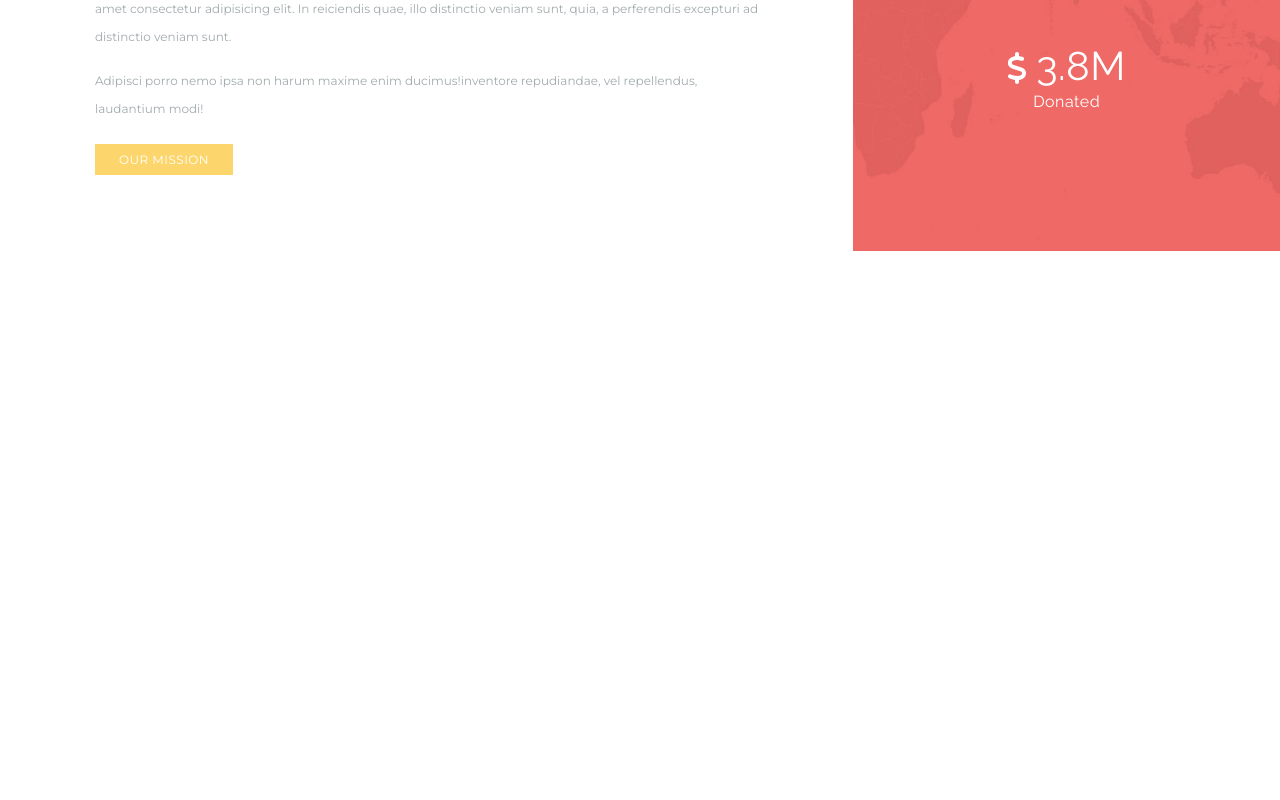
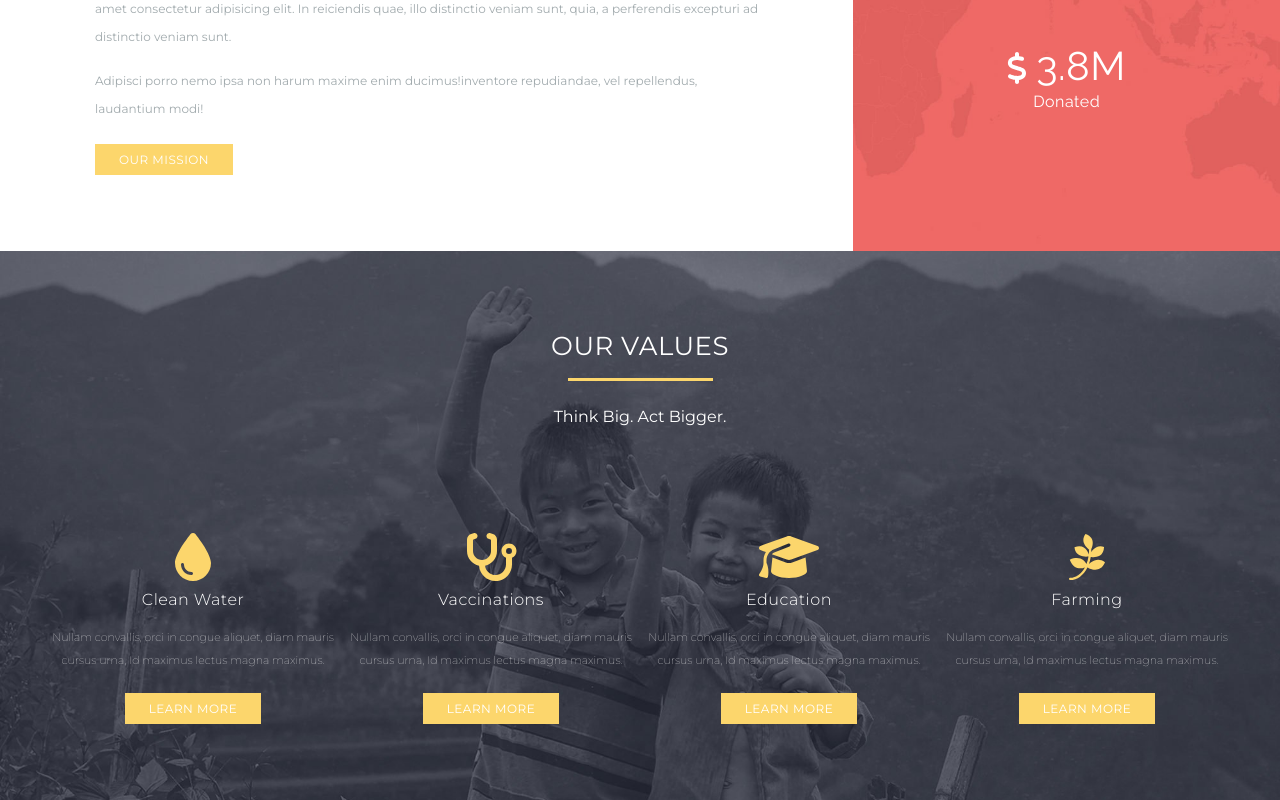
Before and after one commit to AlessandroSaba1991/proj-html-vuejs, a Vue app: page / in a window 1280 px wide. Shown: the part 1009-1809 px from the top of the page. Before the commit the page ends 1260 px from the top, so only its background shows below. Built offline with nearby package versions, Linux system fonts and the light colour scheme.

Commit message:
add valuesSection + components

```diff
--- a/package.json
+++ b/package.json
@@ -12,6 +12,7 @@
     "@fontsource/raleway": "^4.5.8",
     "@fontsource/roboto": "^4.5.5",
     "@fortawesome/fontawesome-svg-core": "^6.1.1",
+    "@fortawesome/free-brands-svg-icons": "^6.1.1",
     "@fortawesome/free-regular-svg-icons": "^6.1.1",
     "@fortawesome/free-solid-svg-icons": "^6.1.1",
     "@fortawesome/vue-fontawesome": "^2.0.6",
--- /dev/null
+++ b/src/components/CardValuesComponent.vue
@@ -0,0 +1,40 @@
+<template>
+   <div class="col">
+            <div class="card_values">
+              <div class="icon mb-2">
+                  <font-awesome-icon :icon="value.icon" size="3x" />
+              </div>
+              <h6 class="mb-3">{{value.title}}</h6>
+              <p>{{value.text}}</p>
+              <div class="button text-uppercase mt-4 ">
+                <a href="#" class="btn_me btn_full_primary">Learn More</a>
+              </div>
+            </div>
+          </div>
+</template>
+
+<script>
+export default {
+    name:'CardValuesComponent',
+    props:{
+        value:Object
+    }
+}
+</script>
+
+<style lang="scss" scoped>
+.card_values{
+      .icon{
+          color: $primary-color;
+      }
+      h6{
+          font-weight: 300;
+      }
+      p{
+          font-size: 11px;
+          line-height: 23px;
+          letter-spacing: 0;
+          font-weight: 100;
+      }
+  }
+</style>
--- a/src/components/MainComponent.vue
+++ b/src/components/MainComponent.vue
@@ -1,99 +1,26 @@
 <template>
   <main>
     <HeroSection />
-    <section class="mission">
-      <div class="container-fluid">
-        <div class="row">
-          <div class="col-8">
-            <div class="mission_text">
-              <h2 class="text-uppercase mb-3">every moment counts</h2>
-              <div class="gold_line mb-4"></div>
-              <p>
-                Lorem ipsum dolor sit amet, consectetur adipisicing elit. In
-                sunt quos eum assumenda eligendi ipsum nostrum autem ratione
-                reprehenderit pariatur.
-              </p>
-              <p>
-                Debitis reiciendis officiis inventore repudiandae, vel
-                repellendus, laudantium commodi! Lorem, ipsum dolor sit amet
-                consectetur adipisicing elit. In reiciendis quae, illo
-                distinctio veniam sunt, quia, a perferendis excepturi ad
-                distinctio veniam sunt.
-              </p>
-              <p>
-                Adipisci porro nemo ipsa non harum maxime enim ducimus!inventore
-                repudiandae, vel repellendus, laudantium modi!
-              </p>
-              <div class="button text-uppercase mt-4">
-                <a class="btn_me btn_full_primary" href="#">our mission</a>
-              </div>
-            </div>
-          </div>
-          <div class="col-4">
-            <div class="mission_data">
-              <h2><font-awesome-icon icon="fa-regular fa-heart" size="m"/> <span>2032</span></h2>
-              <p>Volunteers worldwide</p>
-              <h2><font-awesome-icon icon="fa-solid fa-globe" /> <span>132</span></h2>
-              <p>Active project</p>
-              <h2><font-awesome-icon icon="fa-solid fa-dollar-sign" /> <span>3.8M</span></h2>
-              <p>Donated</p>
-            </div>
-          </div>
-        </div>
-      </div>
-    </section>
+    <MissionSection />
+    <ValuesSection />
   </main>
 </template>
 
 <script>
 import HeroSection from "./HeroSectionComponent.vue";
+import MissionSection from "./MissionSectionComponent.vue";
+import ValuesSection from './ValuesSectionComponent.vue'
 
 export default {
   name: "MainComponent",
   components: {
     HeroSection,
+    MissionSection,
+    ValuesSection
   },
 };
 </script>
 
 <style lang="scss" scoped>
-.mission_text {
-  width: 80%;
-  padding: 5rem 0;
-  margin: 0 auto;
-  h2 {
-    font-size: 26px;
-    color: $text-dark;
-  }
-  p {
-    font-size: 12px;
-    letter-spacing: 0;
-    line-height: 28px;
-    color: $text-light-dark;
-  }
-}
-.mission_data {
-  font-family: "Raleway", sans-serif;
-  text-align: center;
-  padding: 5rem 0;
-  color: $text-light;
-  h2 {
-      margin-bottom: 0;
-      span{
-          font-size: 40px;
-      }
-  }
-  p{
-      margin-bottom: 2.4rem;
-  }
-  p:last-child{
-      margin-bottom: 0;
-  }
-}
-.col-4 {
-  background-image: url("@/assets/img/home-content-bg-1.jpg");
-  background-size: cover;
-  background-repeat: no-repeat;
-  background-position: center;
-}
+
 </style>
--- /dev/null
+++ b/src/components/MissionSectionComponent.vue
@@ -0,0 +1,91 @@
+<template>
+  <section class="mission">
+      <div class="container-fluid">
+        <div class="row">
+          <div class="col-8">
+            <div class="mission_text">
+              <h2 class="text-uppercase mb-3">every moment counts</h2>
+              <div class="gold_line mb-4"></div>
+              <p>
+                Lorem ipsum dolor sit amet, consectetur adipisicing elit. In
+                sunt quos eum assumenda eligendi ipsum nostrum autem ratione
+                reprehenderit pariatur.
+              </p>
+              <p>
+                Debitis reiciendis officiis inventore repudiandae, vel
+                repellendus, laudantium commodi! Lorem, ipsum dolor sit amet
+                consectetur adipisicing elit. In reiciendis quae, illo
+                distinctio veniam sunt, quia, a perferendis excepturi ad
+                distinctio veniam sunt.
+              </p>
+              <p>
+                Adipisci porro nemo ipsa non harum maxime enim ducimus!inventore
+                repudiandae, vel repellendus, laudantium modi!
+              </p>
+              <div class="button text-uppercase mt-4">
+                <a class="btn_me btn_full_primary" href="#">our mission</a>
+              </div>
+            </div>
+          </div>
+          <div class="col-4">
+            <div class="mission_data">
+              <h2><font-awesome-icon icon="fa-regular fa-heart" /> <span>2032</span></h2>
+              <p>Volunteers worldwide</p>
+              <h2><font-awesome-icon icon="fa-solid fa-globe" /> <span>132</span></h2>
+              <p>Active project</p>
+              <h2><font-awesome-icon icon="fa-solid fa-dollar-sign" /> <span>3.8M</span></h2>
+              <p>Donated</p>
+            </div>
+          </div>
+        </div>
+      </div>
+    </section>
+</template>
+
+<script>
+export default {
+    name:'MissionSectionComponent'
+}
+</script>
+
+<style lang="scss" scoped>
+.mission_text {
+  width: 80%;
+  padding: 5rem 0;
+  margin: 0 auto;
+  h2 {
+    font-size: 26px;
+    color: $text-dark;
+  }
+  p {
+    font-size: 12px;
+    letter-spacing: 0;
+    line-height: 28px;
+    color: $text-light-dark;
+  }
+}
+.col-4 {
+  background-image: url("@/assets/img/home-content-bg-1.jpg");
+  background-size: cover;
+  background-repeat: no-repeat;
+  background-position: center;
+  .mission_data {
+  font-family: "Raleway", sans-serif;
+  text-align: center;
+  padding: 5rem 0;
+  color: $text-light;
+  h2 {
+      margin-bottom: 0;
+      span{
+          font-size: 40px;
+      }
+  }
+  p{
+      margin-bottom: 2.4rem;
+  }
+  p:last-child{
+      margin-bottom: 0;
+  }
+}
+}
+</style>
--- /dev/null
+++ b/src/components/ValuesSectionComponent.vue
@@ -0,0 +1,84 @@
+<template>
+  <section class="values">
+      <div class="container">
+        <div class="title">
+          <h2 class="text-uppercase mb-3">our values</h2>
+          <div class="gold_line mb-4"></div>
+          <p>Think Big. Act Bigger.</p>
+        </div>
+        <div class="row row-cols-4 gx-3">
+         <CardValues :value="value" v-for="value in listValues" :key="value.id" />
+        </div>
+      </div>
+    </section>
+</template>
+
+<script>
+import CardValues from './CardValuesComponent.vue'
+
+export default {
+    name:'ValuesSectionComponent',
+    components:{
+        CardValues
+    },
+    data(){
+      return{
+          listValues:[
+              {
+                  id:1,
+                  title:'Clean Water',
+                  icon:'fa-solid fa-droplet',
+                  text:'Nullam convallis, orci in congue aliquet, diam mauris cursus urna, Id maximus lectus magna maximus.'
+              },
+              {
+                  id:2,
+                  title:'Vaccinations',
+                  icon:'fa-solid fa-stethoscope',
+                  text:'Nullam convallis, orci in congue aliquet, diam mauris cursus urna, Id maximus lectus magna maximus.'
+              },
+              {
+                  id:3,
+                  title:'Education',
+                  icon:'fa-solid fa-graduation-cap',
+                  text:'Nullam convallis, orci in congue aliquet, diam mauris cursus urna, Id maximus lectus magna maximus.'
+              },
+              {
+                  id:4,
+                  title:'Farming',
+                  icon:'fa-brands fa-pagelines',
+                  text:'Nullam convallis, orci in congue aliquet, diam mauris cursus urna, Id maximus lectus magna maximus.'
+              },
+          ]
+      }
+  }
+}
+</script>
+
+<style lang="scss" scoped>
+.values {
+  padding: 5rem 0;
+  text-align: center;
+  color: $text-light;
+  background-image: url("@/assets/img/home-content-bg-2.jpg");
+  background-size: cover;
+  background-position: center;
+  /* background-repeat: no-repeat; */
+  .container{
+      max-width: 1200px;
+  }
+  .title {
+    display: flex;
+    flex-direction: column;
+    align-items: center;
+    margin-bottom: 2.5rem;
+    h2 {
+      font-size: 26px;
+      font-weight: 400;
+    }
+    p {
+      letter-spacing: 0;
+      margin-bottom: 4rem;
+    }
+  }
+}
+</style>
--- a/src/main.js
+++ b/src/main.js
@@ -11,10 +11,11 @@ import "@fontsource/raleway/100.css";
 import "@fontsource/raleway/400.css";
 /* FontAwesome */
 import { library } from "@fortawesome/fontawesome-svg-core";
-import { faDollarSign, faGlobe } from "@fortawesome/free-solid-svg-icons";
+import { faPagelines } from "@fortawesome/free-brands-svg-icons";
+import { faDollarSign, faGlobe, faDroplet, faStethoscope, faGraduationCap } from "@fortawesome/free-solid-svg-icons";
 import { faHeart } from "@fortawesome/free-regular-svg-icons";
 import { FontAwesomeIcon } from "@fortawesome/vue-fontawesome";
-library.add(faDollarSign, faGlobe, faHeart);
+library.add(faDollarSign, faGlobe, faHeart, faDroplet, faStethoscope, faGraduationCap, faPagelines);
 Vue.component("font-awesome-icon", FontAwesomeIcon);
 
 const bootstrap = require("bootstrap");
```
Also changed, not shown: 1 other file (tests, documents, lock files or other folders).
